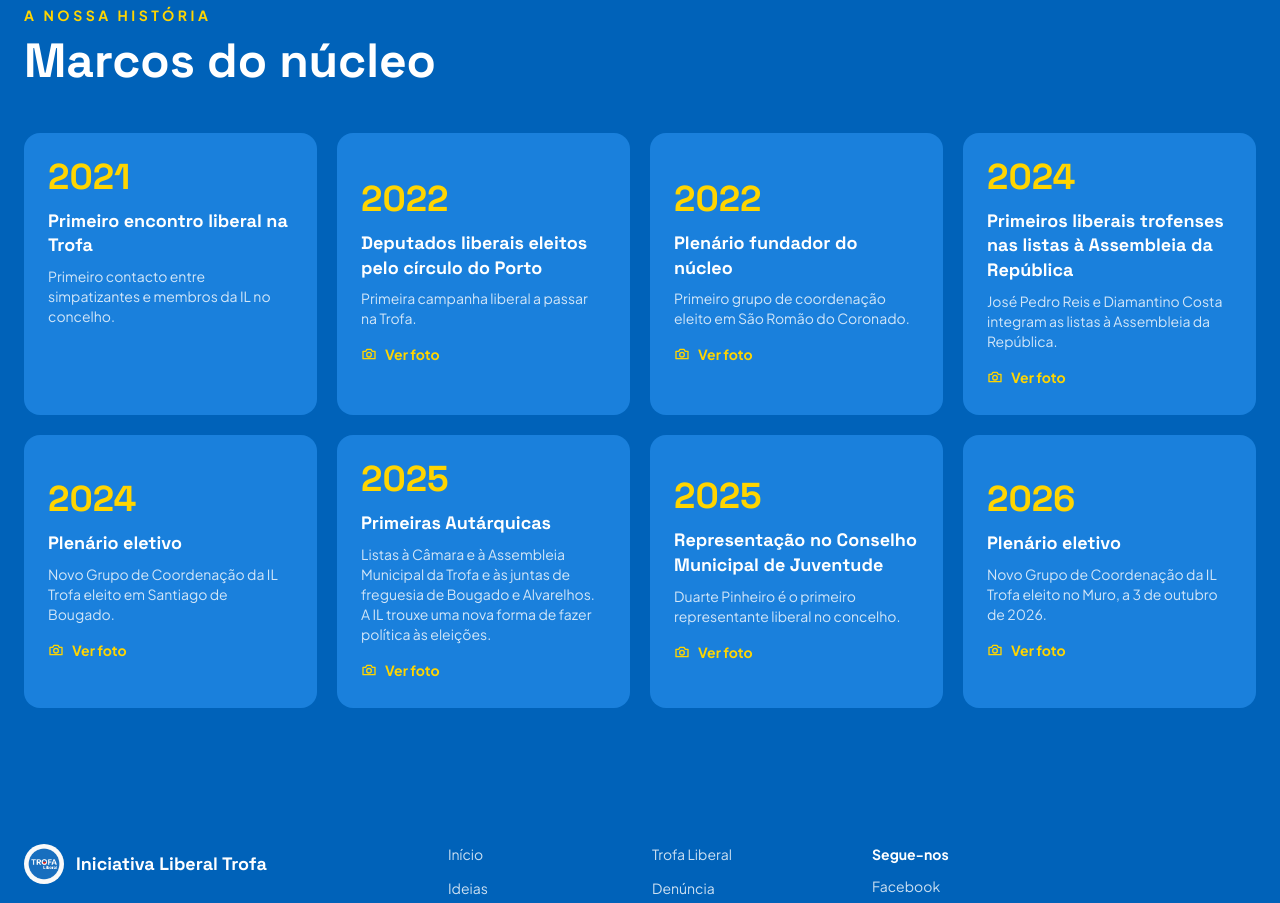
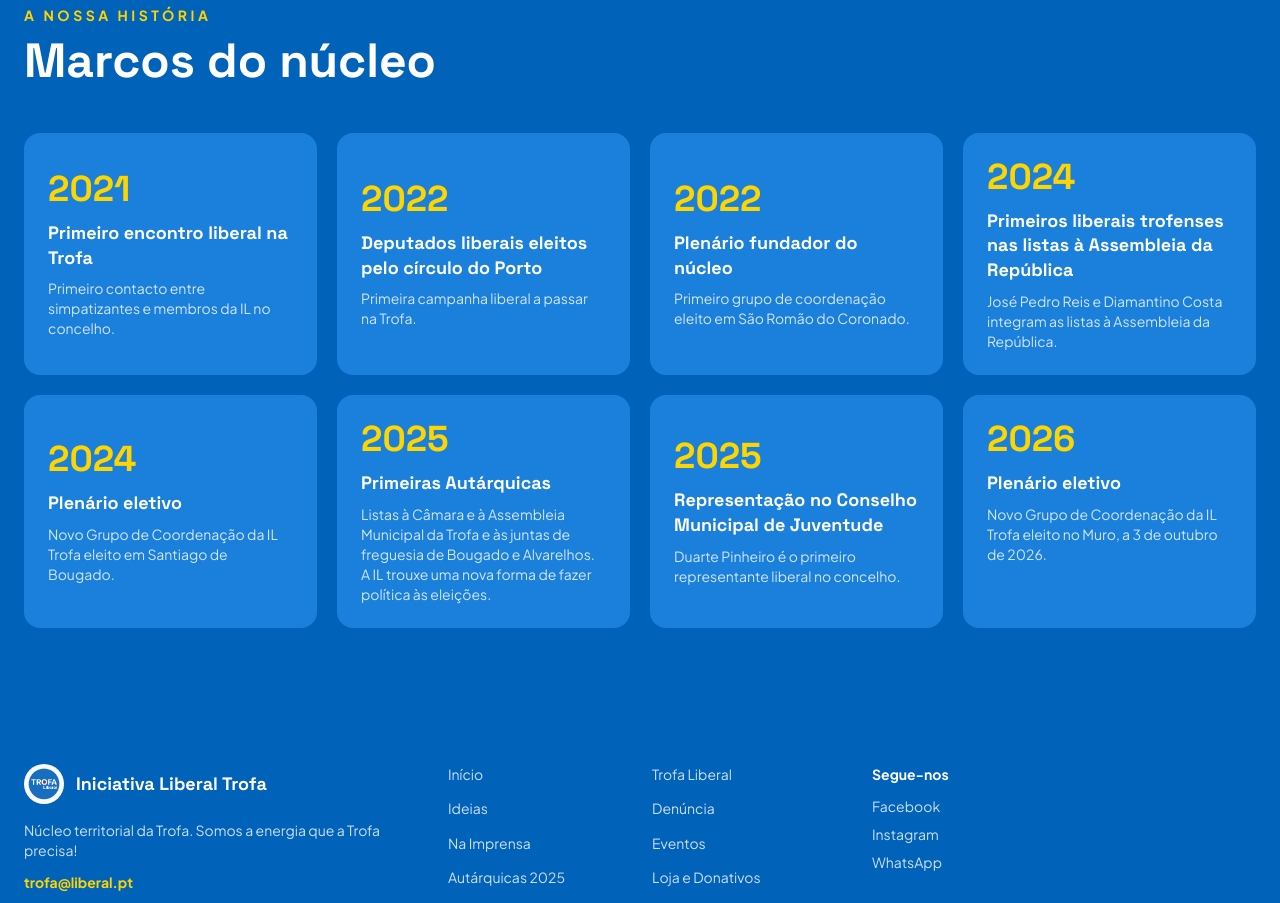
Before and after one commit to ivofmsilva/trofaliberal, a Next.js app: page /trofa-liberal in a window 1280 px wide. Shown: the part 1480-2383 px from the top of the page. Built offline with nearby package versions, Linux system fonts and the light colour scheme.

Commit message:
Marcos: foto do primeiro encontro em 2021 (nao em 2026); tirar o texto Ver foto
Co-Authored-By: Claude Sonnet 5.5 <noreply@anthropic.com>

```diff
--- a/app/trofa-liberal/page.tsx
+++ b/app/trofa-liberal/page.tsx
@@ -12,6 +12,10 @@ const marcos: Marco[] = [
     ano: "2021",
     titulo: "Primeiro encontro liberal na Trofa",
     texto: "Primeiro contacto entre simpatizantes e membros da IL no concelho.",
+    foto: {
+      src: "/images/geral/primeiro-encontro-liberais.jpg",
+      alt: "Primeiro encontro de liberais na Trofa",
+    },
   },
   {
     ano: "2022",
@@ -74,10 +78,6 @@ const marcos: Marco[] = [
     texto: plenario2026.realizado
       ? `Novo Grupo de Coordenação da IL Trofa eleito no ${plenario2026.local}, a ${plenario2026.data}.`
       : `Plenário eletivo da IL Trofa, no ${plenario2026.local}, para eleger o novo Grupo de Coordenação.`,
-    foto: {
-      src: "/images/equipa/grupo-nucleo.jpg",
-      alt: "Membros do núcleo da IL Trofa reunidos",
-    },
   },
 ];
 
--- a/components/Marcos.tsx
+++ b/components/Marcos.tsx
@@ -30,15 +30,6 @@ export default function Marcos({ marcos }: { marcos: Marco[] }) {
               <span className="font-display text-4xl font-bold text-sun">{m.ano}</span>
               <h3 className="font-display mt-3 text-lg font-bold leading-snug">{m.titulo}</h3>
               <p className="mt-2 text-sm text-white/80">{m.texto}</p>
-              {m.foto && (
-                <span className="mt-4 inline-flex items-center gap-2 text-sm font-bold text-sun">
-                  <svg aria-hidden viewBox="0 0 24 24" className="h-4 w-4 fill-none stroke-current stroke-2">
-                    <path d="M3 8h4l2-3h6l2 3h4v11H3z" strokeLinejoin="round" />
-                    <circle cx="12" cy="13" r="3.5" />
-                  </svg>
-                  Ver foto
-                </span>
-              )}
             </div>
           );
           return (
@@ -48,7 +39,7 @@ export default function Marcos({ marcos }: { marcos: Marco[] }) {
                   type="button"
                   onClick={() => setAberto(m)}
                   aria-label={`Ver a foto: ${m.titulo} (${m.ano})`}
-                  className="block h-full w-full transition hover:bg-white/5"
+                  className="block h-full w-full cursor-pointer transition hover:bg-white/10"
                 >
                   {conteudo}
                 </button>
```
Also changed, not shown: public/images/geral/primeiro-encontro-liberais.jpg (renamed from public/images/equipa/grupo-nucleo.jpg).
